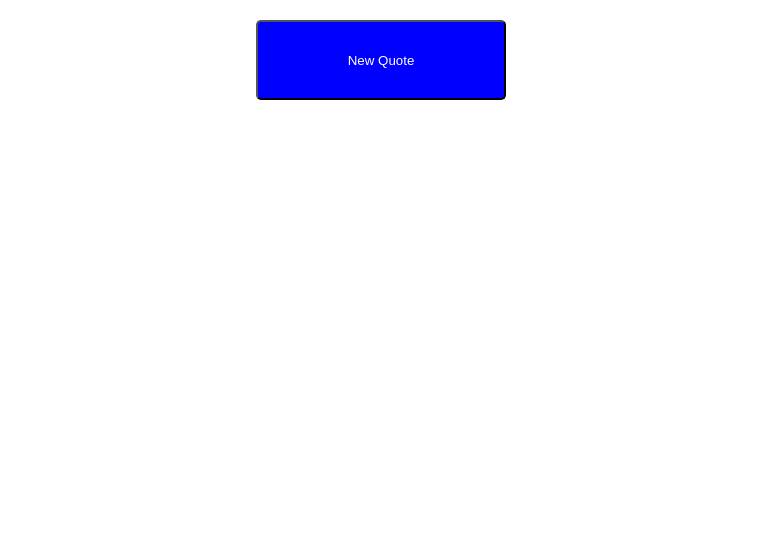
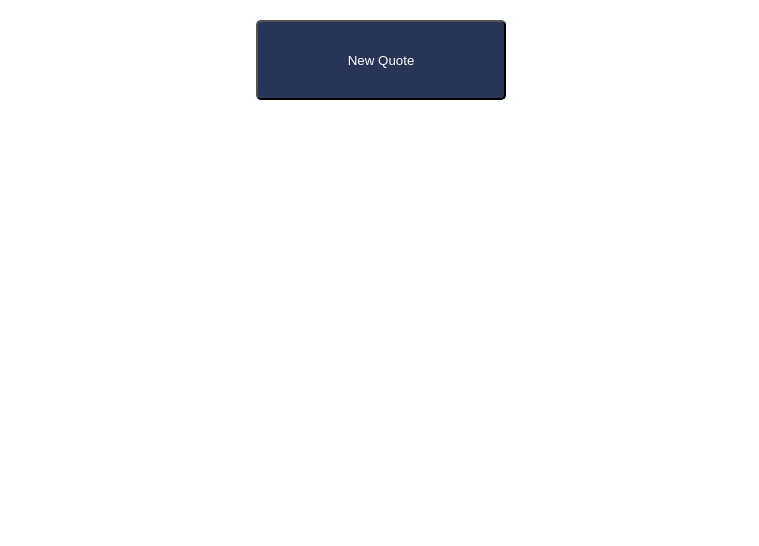
Before and after one commit to ahmed-elgihamy/Quote-of-the-Day, a plain HTML site: page index.html in a window 1280 px wide. Shown: the part 254-800 px from the top of the page, without its empty margins (259-1018 px from the left). Drawn offline with Linux system fonts and the light colour scheme.

Commit message:
color-button

```diff
--- a/style.css
+++ b/style.css
@@ -15,7 +15,7 @@ p {
 button {
     width: 250px;
     height: 80px;
-    background-color: blue;
+    background-color: rgb(40, 53, 87);
     color: white;
     border-radius: 5px;
     cursor: pointer;
```
